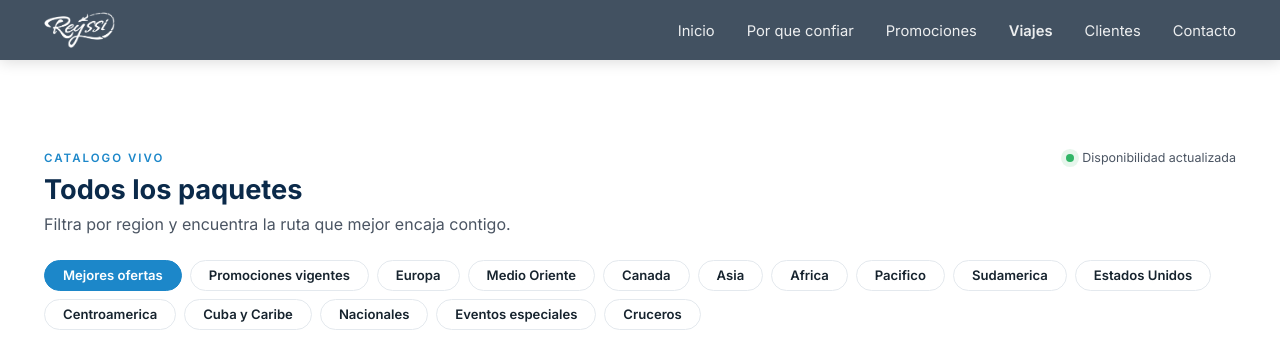
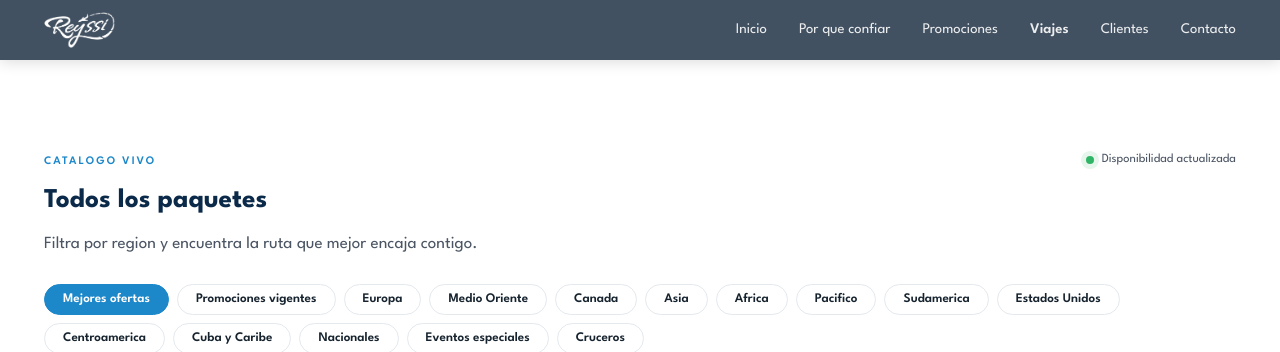
Before and after one commit to AndyCG03/reyssi-travels, a Node server app: page /viajes in a window 1280 px wide. Shown: the top 352 px of the page. Run offline with Node 20, Linux system fonts and the light colour scheme.

Commit message:
Usar League Spartan como fuente principal y ajustar tipografía
Punto de restauración: 658cd21 (git revert de este commit para volver).

Co-Authored-By: Claude Opus 5.5 <noreply@anthropic.com>
Claude-Session: https://claude.ai/code/session_018zwPDVC92pBWjNU1PNtYMc

```diff
--- a/public/css/main.css
+++ b/public/css/main.css
@@ -11,8 +11,8 @@
   --gris-borde: #E4E9EE;
   --gris-oscuro: #16232E;
 
-  --font-display: 'Fraunces', serif;
-  --font-body: 'Inter', -apple-system, BlinkMacSystemFont, 'Segoe UI', sans-serif;
+  --font-display: 'League Spartan', -apple-system, BlinkMacSystemFont, 'Segoe UI', sans-serif;
+  --font-body: 'League Spartan', -apple-system, BlinkMacSystemFont, 'Segoe UI', sans-serif;
 
   --radius-sm: 10px;
   --radius-md: 16px;
@@ -40,6 +40,8 @@ body{
   color: var(--gris-oscuro);
   background: var(--blanco);
   -webkit-font-smoothing: antialiased;
+  line-height: 1.6;
+  font-size: 1.0625rem;
   animation: pageFadeIn 0.6s var(--ease-premium) both;
 }
 @keyframes pageFadeIn{
@@ -270,10 +272,10 @@ button::-moz-focus-inner{ border: 0; padding: 0; }
 .hero h1{
   font-family: var(--font-display);
   font-size: clamp(2.8rem, 4.8vw, 3.2rem);
-  line-height: 1.08;
+  line-height: 1.02;
   font-weight: 700;
   margin: 0 0 20px;
-  letter-spacing: -0.5px;
+  letter-spacing: -1px;
   color: var(--blanco);
 }
 .hero h1 em{
--- a/public/css/tokens.css
+++ b/public/css/tokens.css
@@ -10,8 +10,8 @@
   --gris-borde: #E4E9EE;
   --gris-oscuro: #16232E;
 
-  --font-display: 'Fraunces', serif;
-  --font-body: 'Inter', -apple-system, BlinkMacSystemFont, 'Segoe UI', sans-serif;
+  --font-display: 'League Spartan', -apple-system, BlinkMacSystemFont, 'Segoe UI', sans-serif;
+  --font-body: 'League Spartan', -apple-system, BlinkMacSystemFont, 'Segoe UI', sans-serif;
 
   --radius-sm: 10px;
   --radius-md: 16px;
--- a/public/css/viajes-page.css
+++ b/public/css/viajes-page.css
@@ -43,7 +43,7 @@
   margin: 0 0 24px;
   letter-spacing: 0;
 }
-.viajes-hero h1 em{ color: #8bd4f4; font-style: italic; }
+.viajes-hero h1 em{ color: #8bd4f4; font-style: normal; }
 .viajes-hero p{
   max-width: 520px;
   color: rgba(255,255,255,0.78);
--- a/public/index.html
+++ b/public/index.html
@@ -41,7 +41,7 @@
 <link rel="icon" href="/img/logo.png" type="image/png">
 <link rel="preconnect" href="https://fonts.googleapis.com">
 <link rel="preconnect" href="https://fonts.gstatic.com" crossorigin>
-<link href="https://fonts.googleapis.com/css2?family=Fraunces:ital,wght@0,500;0,600;1,500&family=Inter:wght@400;500;600;700&display=swap" rel="stylesheet">
+<link href="https://fonts.googleapis.com/css2?family=League+Spartan:wght@300;400;500;600;700;800&display=swap" rel="stylesheet">
 <link rel="stylesheet" href="/css/tokens.css">
 <link rel="stylesheet" href="/css/main.css">
 <link rel="stylesheet" href="/css/viajes.css">
--- a/public/privacidad.html
+++ b/public/privacidad.html
@@ -9,7 +9,7 @@
 <link rel="icon" href="/img/logo.png" type="image/png">
 <link rel="preconnect" href="https://fonts.googleapis.com">
 <link rel="preconnect" href="https://fonts.gstatic.com" crossorigin>
-<link href="https://fonts.googleapis.com/css2?family=Fraunces:ital,wght@0,500;0,600;1,500&family=Inter:wght@400;500;600;700&display=swap" rel="stylesheet">
+<link href="https://fonts.googleapis.com/css2?family=League+Spartan:wght@300;400;500;600;700;800&display=swap" rel="stylesheet">
 <link rel="stylesheet" href="/css/tokens.css">
 <link rel="stylesheet" href="/css/main.css">
 <link rel="stylesheet" href="/css/legal.css">
--- a/public/terminos.html
+++ b/public/terminos.html
@@ -9,7 +9,7 @@
 <link rel="icon" href="/img/logo.png" type="image/png">
 <link rel="preconnect" href="https://fonts.googleapis.com">
 <link rel="preconnect" href="https://fonts.gstatic.com" crossorigin>
-<link href="https://fonts.googleapis.com/css2?family=Fraunces:ital,wght@0,500;0,600;1,500&family=Inter:wght@400;500;600;700&display=swap" rel="stylesheet">
+<link href="https://fonts.googleapis.com/css2?family=League+Spartan:wght@300;400;500;600;700;800&display=swap" rel="stylesheet">
 <link rel="stylesheet" href="/css/tokens.css">
 <link rel="stylesheet" href="/css/main.css">
 <link rel="stylesheet" href="/css/legal.css">
--- a/public/viajes.html
+++ b/public/viajes.html
@@ -23,7 +23,7 @@
   <link rel="icon" href="/img/logo.png" type="image/png">
   <link rel="preconnect" href="https://fonts.googleapis.com">
   <link rel="preconnect" href="https://fonts.gstatic.com" crossorigin>
-  <link href="https://fonts.googleapis.com/css2?family=Fraunces:ital,wght@0,500;0,600;1,500&family=Inter:wght@400;500;600;700&display=swap" rel="stylesheet">
+  <link href="https://fonts.googleapis.com/css2?family=League+Spartan:wght@300;400;500;600;700;800&display=swap" rel="stylesheet">
   <link rel="stylesheet" href="/css/tokens.css">
   <link rel="stylesheet" href="/css/main.css">
   <link rel="stylesheet" href="/css/viajes.css">
```
